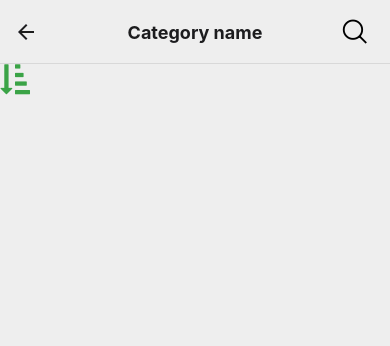
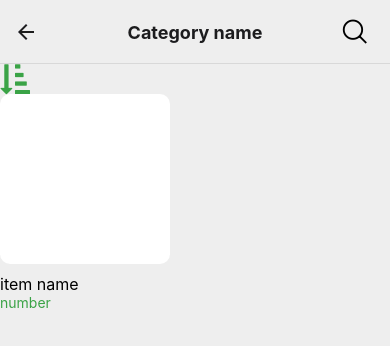
Before and after one commit to khaled-bissani/shelves-tracker, a React Native app in the folder supermarket-frontend/: screen /ViewMoreItem in a window 390 px wide. Shown: the top 346 px of the page. Built offline with nearby package versions, Linux system fonts and the light colour scheme.

Commit message:
Frontend <> Supermarket frontend: adding width and height props to the single item component

```diff
--- a/supermarket-frontend/src/components/SingleCategory/SingleCategory.js
+++ b/supermarket-frontend/src/components/SingleCategory/SingleCategory.js
@@ -15,7 +15,7 @@ const SingleCategory = (props) => {
         </View>
         <ScrollView horizontal={true}>
             <View style={styles.singleItemContainer}>
-                <SingleItem onClick={()=>navigation.navigate('SingleItemView')} label={"item name"} quantity={'number'}/>
+                <SingleItem onClick={()=>navigation.navigate('SingleItemView')} label={"item name"} quantity={'number'} width={130} height={130}/>
             </View>
         </ScrollView>
     </View>
--- a/supermarket-frontend/src/components/SingleItem/SingleItem.js
+++ b/supermarket-frontend/src/components/SingleItem/SingleItem.js
@@ -5,7 +5,7 @@ const SingleItem = (props) => {
     return <>
         <Pressable onPress={props.onClick} android_ripple={{color: '#ddd'}} style={({pressed}) => pressed && styles.pressedItem}>
             <View style={styles.singleItemContainer}>
-                <View style={styles.singleItemBox}>
+                <View style={[styles.singleItemBox, {width:props.width, height:props.height}]}>
                     <Image source={props.imageURL} style={styles.imageContainer}/>
                 </View>
                 <Text style={styles.text}>{props.label}</Text>
--- a/supermarket-frontend/src/pages/viewMoreItem/ViewMoreItem.js
+++ b/supermarket-frontend/src/pages/viewMoreItem/ViewMoreItem.js
@@ -1,12 +1,14 @@
 import { FontAwesome } from "@expo/vector-icons";
 import { Text, View } from "react-native";
 import { colors, fonts } from "../../constants/palette";
+import SingleItem from "../../components/SingleItem/SingleItem";
 
 const ViewMoreItem = () => {
     return <View>
         <View>
             <FontAwesome name="sort-amount-asc" size={fonts.iconSize} color={colors.primary} />
         </View>
+        <SingleItem label={"item name"} quantity={'number'} width={170} height={170}/>
     </View>
 }
 
```
